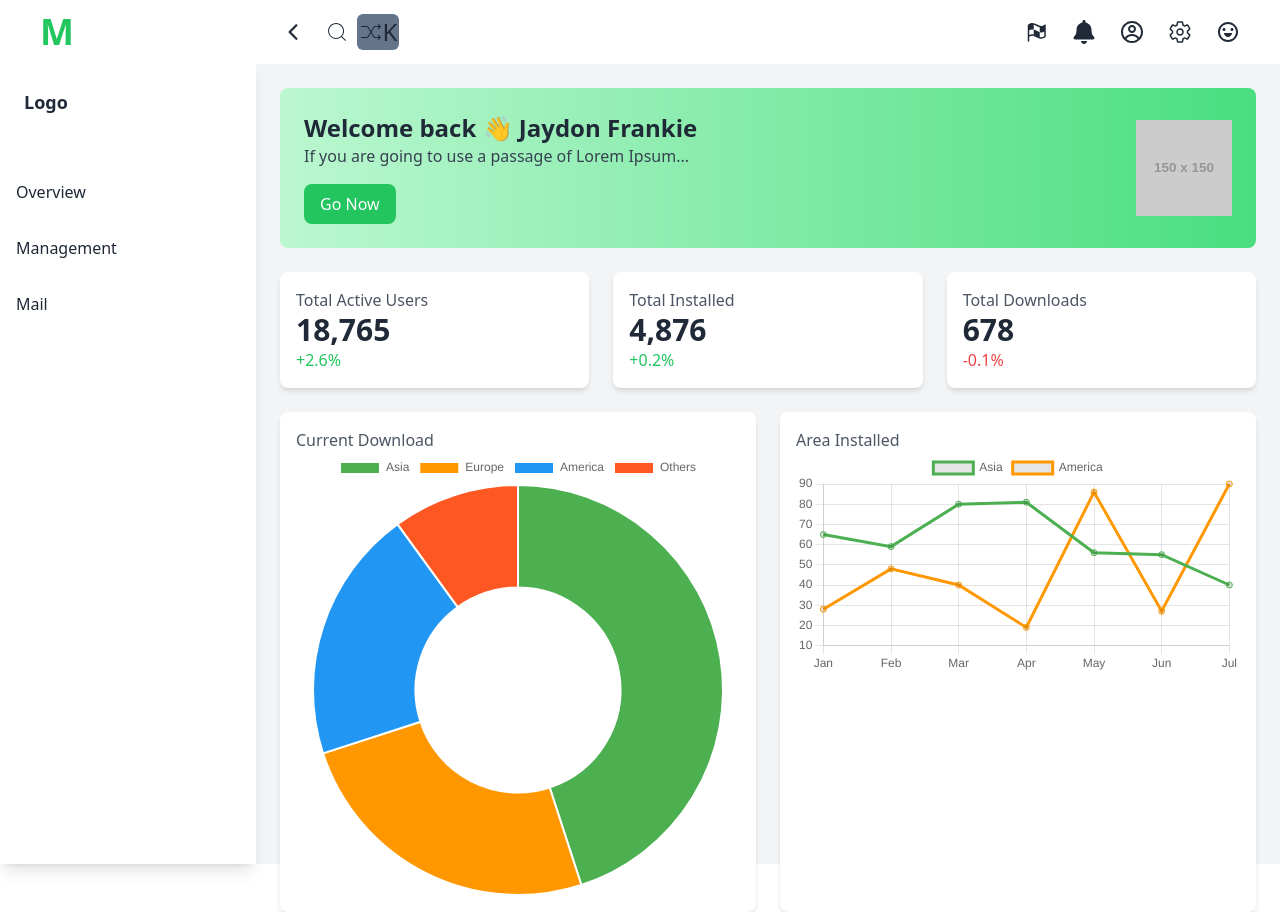
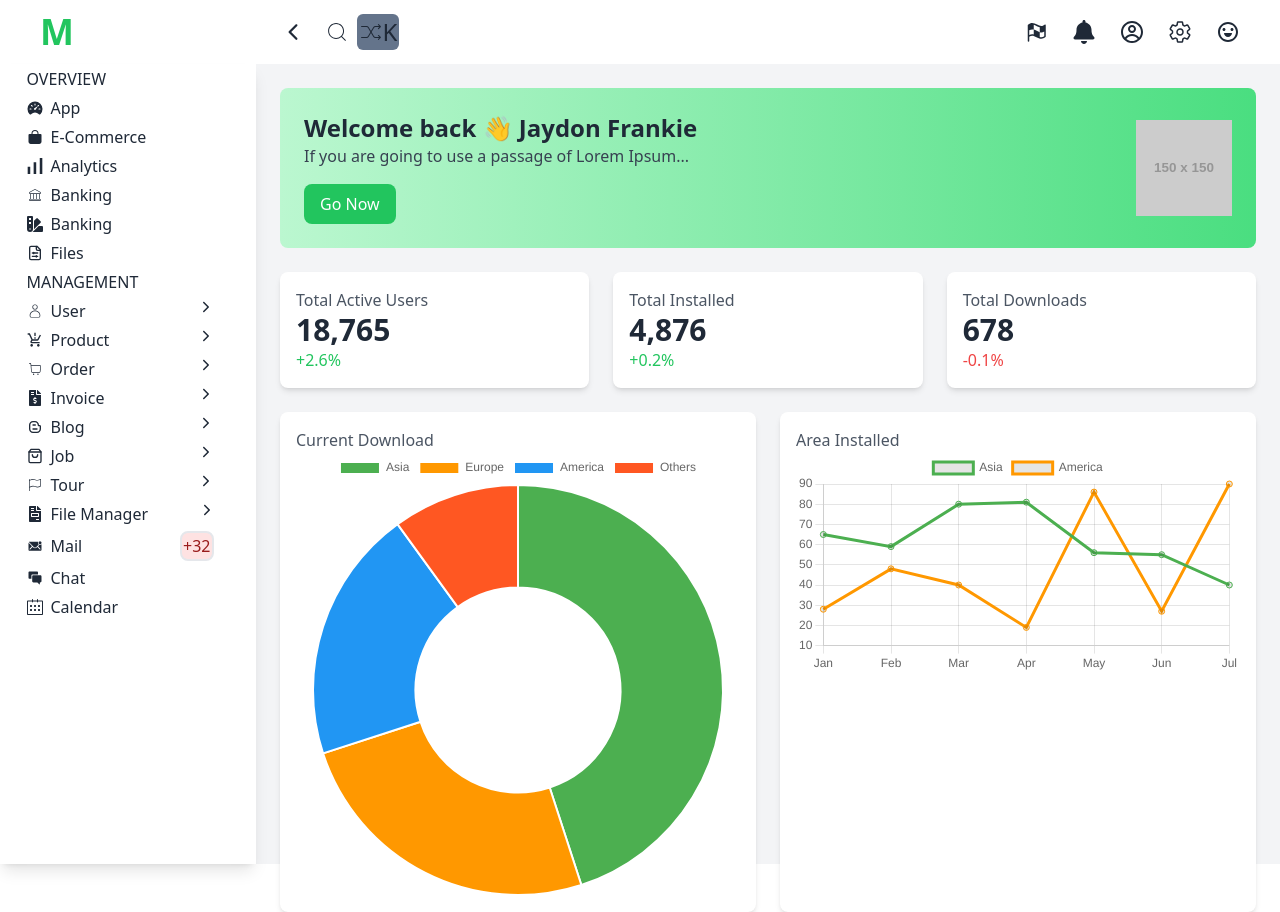
Before and after one commit to torikulislamv3/Jaydon-Dashboard, a React (Vite) app: page / in a window 1280 px wide. Built offline with nearby package versions, Linux system fonts and the light colour scheme.

Commit message:
sidebar is ready

```diff
--- /dev/null
+++ b/src/Components/SideBox.jsx
@@ -0,0 +1,149 @@
+import { IoBag, IoSpeedometer } from "react-icons/io5";
+import { SiSimpleanalytics } from "react-icons/si";
+import { CiBank, CiFlag1, CiShoppingCart, CiUser } from "react-icons/ci";
+import { FaFileInvoice, FaFileInvoiceDollar, FaSwatchbook } from "react-icons/fa";
+import { LuFileSliders } from "react-icons/lu";
+import { IoIosArrowForward, IoIosChatboxes, IoIosMailUnread } from "react-icons/io";
+import { MdProductionQuantityLimits } from "react-icons/md";
+import { RiBloggerLine } from "react-icons/ri";
+import { FiShoppingBag } from "react-icons/fi";
+import { SlCalender } from "react-icons/sl";
+
+export default function SideBox() {
+  return (
+    <>
+       <aside className="w-64 bg-white shadow-lg pl-6 pr-10">
+      <ul>
+  <li className="p-[2.5px] hover:bg-gray-200">OVERVIEW</li>
+  <li className="p-[2.5px] flex gap-x-2 items-center cursor-pointer hover:bg-gray-200 hover:text-green-600">
+    <IoSpeedometer />
+    <span>App</span>
+  </li>
+  <li className="p-[2.5px] flex gap-x-2 items-center cursor-pointer hover:bg-gray-200 hover:text-green-600">
+    <IoBag />
+    <span>E-Commerce</span>
+  </li>
+  <li className="p-[2.5px] flex gap-x-2 items-center cursor-pointer hover:bg-gray-200 hover:text-green-600">
+    <SiSimpleanalytics />
+    <span>Analytics</span>
+  </li>
+  <li className="p-[2.5px] flex gap-x-2 items-center cursor-pointer hover:bg-gray-200 hover:text-green-600">
+    <CiBank />
+    <span>Banking</span>
+  </li>
+  <li className="p-[2.5px] flex gap-x-2 items-center cursor-pointer hover:bg-gray-200 hover:text-green-600">
+    <FaSwatchbook />
+    <span>Banking</span>
+  </li>
+  <li className="p-[2.5px] flex gap-x-2 items-center cursor-pointer hover:bg-gray-200 hover:text-green-600">
+    <LuFileSliders />
+    <span>Files</span>
+  </li>
+  <li className="p-[2.5px] hover:bg-gray-200">MANAGEMENT</li>
+
+  <li className="p-[2.5px] flex gap-x-2 items-center cursor-pointer hover:bg-gray-200 hover:text-green-600">
+    <div className="flex justify-between w-full">
+      <div className="flex gap-x-2 items-center">
+        <CiUser />
+        <span>User</span>
+      </div>
+      <IoIosArrowForward />
+    </div>
+  </li>
+
+  <li className="p-[2.5px] flex gap-x-2 items-center cursor-pointer hover:bg-gray-200 hover:text-green-600">
+    <div className="flex justify-between w-full">
+      <div className="flex gap-x-2 items-center">
+      <MdProductionQuantityLimits />
+        <span>Product</span>
+      </div>
+      <IoIosArrowForward />
+    </div>
+  </li>
+
+  <li className="p-[2.5px] flex gap-x-2 items-center cursor-pointer hover:bg-gray-200 hover:text-green-600">
+    <div className="flex justify-between w-full">
+      <div className="flex gap-x-2 items-center">
+      <CiShoppingCart />
+        <span>Order</span>
+      </div>
+      <IoIosArrowForward />
+    </div>
+  </li>
+
+  <li className="p-[2.5px] flex gap-x-2 items-center cursor-pointer hover:bg-gray-200 hover:text-green-600">
+    <div className="flex justify-between w-full">
+      <div className="flex gap-x-2 items-center">
+      <FaFileInvoiceDollar />
+        <span>Invoice</span>
+      </div>
+      <IoIosArrowForward />
+    </div>
+  </li>
+
+  <li className="p-[2.5px] flex gap-x-2 items-center cursor-pointer hover:bg-gray-200 hover:text-green-600">
+    <div className="flex justify-between w-full">
+      <div className="flex gap-x-2 items-center">
+      <RiBloggerLine />
+        <span>Blog</span>
+      </div>
+      <IoIosArrowForward />
+    </div>
+  </li>
+
+  <li className="p-[2.5px] flex gap-x-2 items-center cursor-pointer hover:bg-gray-200 hover:text-green-600">
+    <div className="flex justify-between w-full">
+      <div className="flex gap-x-2 items-center">
+      <FiShoppingBag />
+        <span>Job</span>
+      </div>
+      <IoIosArrowForward />
+    </div>
+  </li>
+
+  <li className="p-[2.5px] flex gap-x-2 items-center cursor-pointer hover:bg-gray-200 hover:text-green-600">
+    <div className="flex justify-between w-full">
+      <div className="flex gap-x-2 items-center">
+      <CiFlag1 />
+        <span>Tour</span>
+      </div>
+      <IoIosArrowForward />
+    </div>
+  </li>
+
+  <li className="p-[2.5px] flex gap-x-2 items-center cursor-pointer hover:bg-gray-200 hover:text-green-600">
+    <div className="flex justify-between w-full">
+      <div className="flex gap-x-2 items-center">
+      <FaFileInvoice />
+        <span>File Manager</span>
+      </div>
+      <IoIosArrowForward className="relative left-[1px]" />
+    </div>
+  </li>
+
+  <li className="p-[2.5px] flex gap-x-2 items-center cursor-pointer hover:bg-gray-200 hover:text-green-600">
+    <div className="flex justify-between w-full">
+      <div className="flex gap-x-2 items-center">
+      <IoIosMailUnread />
+        <span>Mail</span>
+      </div>
+      <p className="text-red-800 border-2 rounded-lg bg-red-100 p-[1px]">+32</p>
+    </div>
+  </li>
+
+  <li className="p-[2.5px] flex gap-x-2 items-center cursor-pointer hover:bg-gray-200 hover:text-green-600">
+  <IoIosChatboxes />
+    <span>Chat</span>
+  </li>
+
+  <li className="p-[2.5px] flex gap-x-2 items-center cursor-pointer hover:bg-gray-200 hover:text-green-600">
+  <SlCalender />
+    <span>Calendar</span>
+  </li>
+</ul>
+
+
+      </aside>
+    </>
+  )
+}
--- a/src/Dashboard.jsx
+++ b/src/Dashboard.jsx
@@ -1,7 +1,7 @@
 import { Chart as ChartJS, ArcElement, Tooltip, Legend, LineElement, CategoryScale, LinearScale, PointElement } from "chart.js";
 import { Doughnut, Line } from "react-chartjs-2";
 import Navbar from "./Components/Navbar";
-
+import SideBox from "./Components/SideBox";
 ChartJS.register(ArcElement, Tooltip, Legend, LineElement, CategoryScale, LinearScale, PointElement);
 
 const Dashboard = () => {
@@ -39,16 +39,7 @@ const Dashboard = () => {
     <>
     <Navbar></Navbar>
     <div className="flex bg-gray-100 h-screen">
-      {/* Sidebar */}
-      <aside className="w-64 bg-white shadow-lg">
-        <div className="p-6 text-lg font-bold">Logo</div>
-        <ul className="mt-6">
-          <li className="p-4 hover:bg-gray-200 cursor-pointer">Overview</li>
-          <li className="p-4 hover:bg-gray-200 cursor-pointer">Management</li>
-          <li className="p-4 hover:bg-gray-200 cursor-pointer">Mail</li>
-        </ul>
-      </aside>
-
+     <SideBox></SideBox>
       {/* Main Content */}
       <div className="flex-1 p-6">
         {/* Header */}
```
